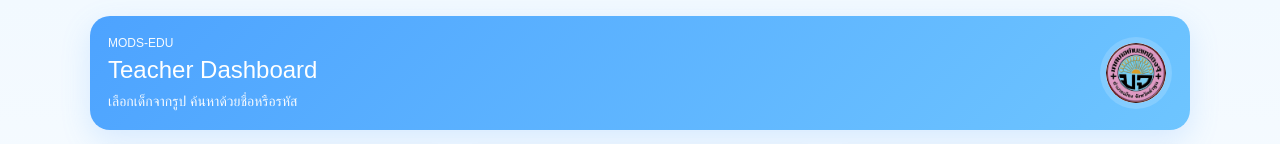
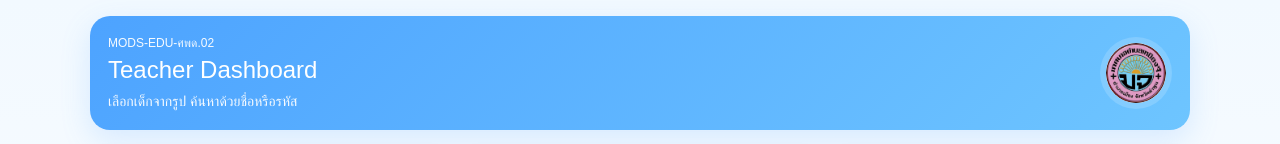
Before and after one commit to tonyth-tech/mods-edu-demo, a Next.js app: page / in a window 1280 px wide. Shown: the top 144 px of the page. Built offline with nearby package versions, Linux system fonts and the light colour scheme; no server answers; the database is empty.

Commit message:
update dashboard title

```diff
--- a/app/page.js
+++ b/app/page.js
@@ -69,7 +69,7 @@ export default function Home() {
         >
           <div style={{ minWidth: 0 }}>
             <div style={{ fontSize: '12px', opacity: 0.95, marginBottom: '4px' }}>
-              MODS-EDU
+              MODS-EDU-ศพด.02
             </div>
             <h1 style={{ margin: 0, fontSize: '24px', lineHeight: 1.2 }}>
               Teacher Dashboard
```
